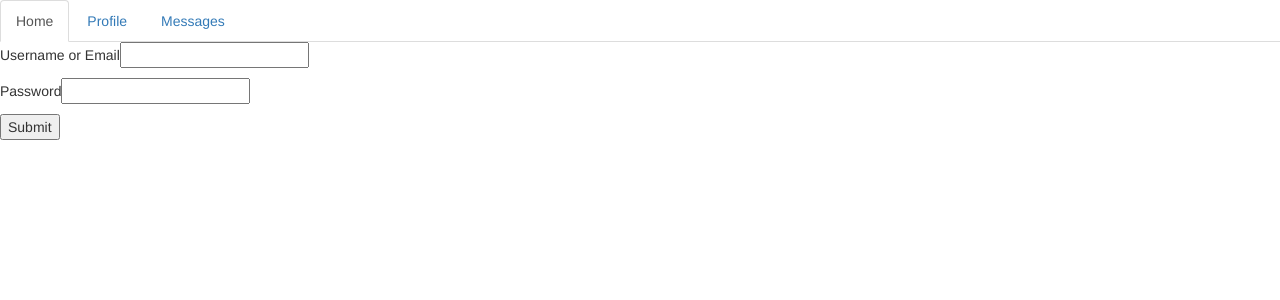
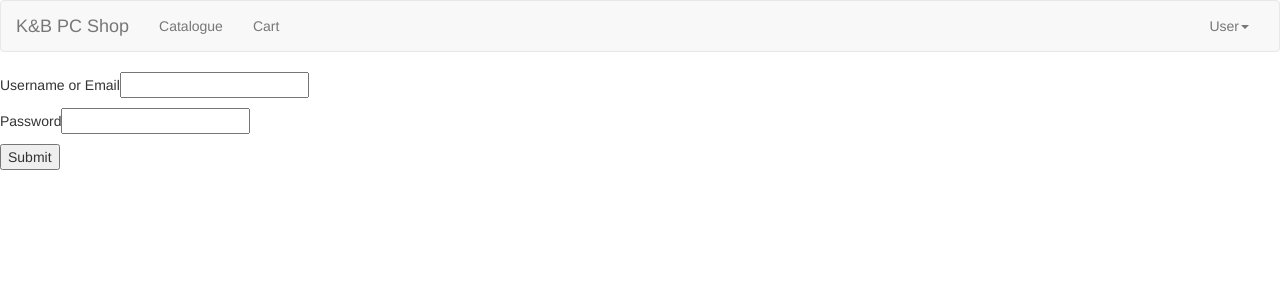
Before and after one commit to ThyW/shop, a Flask app: page /log_in in a window 1280 px wide. Shown: the top 300 px of the page. Run offline with Flask 2, Linux system fonts and the light colour scheme; some libraries are stand-ins or nearby versions.

Commit message:
Add Cart and changed order
Still more work needs to be done.

```diff
--- a/main.py
+++ b/main.py
@@ -3,7 +3,7 @@
 
 from flask import render_template, request, url_for, session, redirect
 from flask.helpers import flash
-from src import App, is_mail
+from src import App, is_mail, MutableList
 from sqlalchemy.dialects.postgresql import ARRAY
 from sqlalchemy import Integer, String, Column, ForeignKey
 from sqlalchemy.orm import relationship
@@ -12,7 +12,6 @@ from sqlalchemy.orm import relationship
 full_app = App("shop", "super secret key")
 app = full_app.get_flask()
 db = full_app.get_db()
-db.create_all()
 
 
 class Users(db.Model):
@@ -30,8 +29,7 @@ class Orders(db.Model):
     __tablename__ = "orders"
     id = Column(Integer, primary_key=True)
     belongs_to = Column(Integer, ForeignKey("users.id"))
-    products = Column(ARRAY(Integer))
-    products_amount = Column(ARRAY(Integer))
+    products = Column(MutableList.as_mutable(ARRAY(Integer)))
     user = relationship("Users")
 
     def __repr__(self) -> str:
@@ -55,11 +53,22 @@ class Products(db.Model):
         return f"id: {self.id}, amount: {self.amount}, name: {self.name}, description: {self.description}"
 
 
+class Cart(db.Model):
+    __tablename__ = "cart"
+    id = Column(Integer, ForeignKey("users.id"), primary_key=True)
+    products = Column(MutableList.as_mutable(ARRAY(Integer)))
+    user = relationship("Users")
+
+    def __repr__(self) -> str:
+        return f"<Cart belongs to: {self.id}, products: {len(self.products)}>"
+
+
 @app.route('/')
 def index():
     username = session.get("username")
+    logged = session.get("logged")
     if username:
-        template = render_template("index.html", name=username)
+        template = render_template("index.html", name=username, user=logged)
     else:
         template = render_template("index.html")
     return template
@@ -73,10 +82,8 @@ def log_in():
         password = request.form.get("password")
         if name_email and password:
             if is_mail(name_email):
-                print("here first")
                 query = Users.query.filter_by(email=name_email, password=password)
                 if q := query.first():
-                    print("got query")
                     session["logged"] = True
                     session["user_id"] = q.id
                     session["username"] = q.name
@@ -84,10 +91,8 @@ def log_in():
                 else:
                     flash("Wrong username or password!")
             else:
-                print("here")
                 query = Users.query.filter_by(name=name_email, password=password)
                 if q := query.first():
-                    print("got query")
                     session["logged"] = True
                     session["user_id"] = q.id
                     session["username"] = q.name
@@ -109,7 +114,9 @@ def sing_up():
         if username and email and password:
             if is_mail(email) and not is_mail(username):
                 new_user = Users(name=username, email=email, password=password)
+                cart = Cart(id=new_user.id, products=[])
                 db.session.add(new_user)
+                db.session.add(cart)
                 success = False
                 try:
                     db.session.commit()
@@ -117,7 +124,7 @@ def sing_up():
                 except:
                     flash("Internal error occured when adding a new user!")
                 if success:
-                    redirect(url_for("log_in"))
+                    redirect("/log_in")
                 else:
                     template = render_template("signup.html")
                     return template
@@ -131,38 +138,47 @@ def sing_up():
 @app.route('/catalogue')
 def catalogue():
     items = Products.query.all()
+    logged = session.get("logged")
 
-    template = render_template("catalogue.html", shop_items=items)
+    template = render_template("catalogue.html", shop_items=items, user=logged)
     return template
 
-
+# TODO: add support for removing stuff from the cart
 @app.route('/cart')
 def cart():
     logged = session.get("logged")
     if logged:
         user_id = session.get("user_id")
         if user_id:
-            products = Orders.query.filter_by(belongs_to=user_id).all()
-
-            return render_template("cart.html", cart_items=products)
+            orders = Orders.query.filter_by(belongs_to=user_id).all()
+            cart = Cart.query.filter_by(id=user_id)
+            if q := cart.first():
+                cart_items = []
+                print(q)
+                for each in q.products:
+                    query = Products.query.filter_by(id=each)
+                    if q := query.first():
+                        cart_items.append(q)
+                return render_template("cart.html", cart_items=cart_items, orders=orders, user=logged)
     else:
-        flash("You are not logged in!")
-    template = render_template("cart.html")
-    return template
+        template = render_template("cart.html", user=logged)
+        return template
 
 
 @app.route('/product/<id>')
 def product(id: str):
     i = int(id)
+    logged = session.get("logged")
     query = Products.query.filter_by(id=i)
     if p := query.first():
-        return render_template("product.html", item=p)
+        return render_template("product.html", item=p, user=logged)
     flash("Such product does not exist!")
 
 
 @app.route('/order/<id>')
 def order(id: str):
     i = int(id)
+    logged = session.get("logged")
     query = Orders.query.filter_by(id=i)
     if q := query.first():
         products = []
@@ -170,8 +186,45 @@ def order(id: str):
             query = Products.query.filter_by(id=product)
             if q2 := query.first():
                 products.append(q2)
-        return render_template("order.html", item=q, items=products)
-    flash("Such order does not exist!")
+        return render_template("order.html",
+                               item=q,
+                               items=products,
+                               user=logged)
+
+
+@app.route('/log_out')
+def log_out():
+    session.clear()
+    return redirect("/")
+
+
+@app.route('/new_order')
+def new_order():
+    uid = session.get("user_id")
+    if uid:
+        new_order = Orders(belongs_to=uid, products=[], products_amount=[])
+        db.session.add(new_order)
+        db.session.commit()
+        session["most_recent_order"] = new_order.id
+        return redirect("/cart")
+    else:
+        flash("Not logged in!")
+        return redirect("/cart")
+
+
+@app.route('/add_to_cart/<id>')
+def add_to_cart(id: str):
+    i = int(id)
+    user_id = session.get("user_id")
+    if user_id:
+        print(user_id)
+        c = Cart.query.filter_by(id=user_id).first()
+        c.products.append(i)
+        print(c)
+        db.session.commit()
+        return redirect(f"/product/{id}")
+    else:
+        return redirect(f"/product/{id}")
 
 
 def main() -> None:
--- a/templates/base.html
+++ b/templates/base.html
@@ -18,11 +18,41 @@
     <![endif]-->
   </head>
   <body>
-    <ul class="nav nav-tabs">
-      <li role="presentation" class="active"><a href="#">Home</a></li>
-      <li role="presentation"><a href="#">Profile</a></li>
-      <li role="presentation"><a href="#">Messages</a></li>
-    </ul>
+<nav class="navbar navbar-default">
+  <div class="container-fluid">
+    <div class="navbar-header">
+      <button type="button" class="navbar-toggle collapsed" data-toggle="collapse" data-target="#bs-example-navbar-collapse-1" aria-expanded="false">
+        <span class="sr-only">Toggle navigation</span>
+        <span class="icon-bar"></span>
+        <span class="icon-bar"></span>
+        <span class="icon-bar"></span>
+      </button>
+      <a class="navbar-brand" href="/">K&B PC Shop</a>
+    </div>
+    <div class="collapse navbar-collapse" id="bs-example-navbar-collapse-1">
+      <ul class="nav navbar-nav">
+        <li><a href="/catalogue">Catalogue</a></li>
+        <li><a href="/cart">Cart</a></li>
+      </ul>
+      <ul class="nav navbar-nav navbar-right">
+        <li class="dropdown">
+          <a href="#" class="dropdown-toggle" data-toggle="dropdown" role="button" aria-haspopup="true" aria-expanded="false">User<span class="caret"></span></a>
+          <ul class="dropdown-menu">
+	    {% if user %}
+            <li><a href="/cart">My Cart</a></li>
+            <li role="separator" class="divider"></li>
+            <li><a href="/log_out">Log out</a></li>
+	    {% else %}
+            <li><a href="/log_in">Log in</a></li>
+            <li><a href="/sign_up">Sign up</a></li>
+	    {% endif %}
+          </ul>
+        </li>
+      </ul>
+    </div>
+  </div>
+</nav>
+
       {% block content %}
 
       {% endblock %}
--- a/templates/login.html
+++ b/templates/login.html
@@ -2,6 +2,13 @@
 
 <div class="container">
     {% block content %}
+	{% with messages = get_flashed_messages() %}
+	   {% if messages %}
+	      {% for message in messages %}
+		  <p>{{ message }}</p>
+	      {% endfor %}
+	   {% endif %}
+	{% endwith %}
 	<form method = "POST">
 	    <p>Username or Email<input type="text" name = "username"/></p>
 	    <p>Password<input type="text" name = "password"/></p>
--- a/templates/product.html
+++ b/templates/product.html
@@ -5,7 +5,8 @@
 {% if item %}
     <h3>{{item.name}}</h3>
     <p>{{item.description}}</p>
-    <p>Left: {{item.amout}}</p>
+    <p>Left: {{item.amount}}</p>
+    <h5><a href="/add_to_cart/{{item.id}}">Add to Cart</a></h5>
 {% endif %}
 {% endblock %}
 </div>
```
Also changed, not shown: src/utils.py (+30 -0 lines), templates/cart.html (+19 -4 lines), templates/signup.html (+7 -0 lines).
